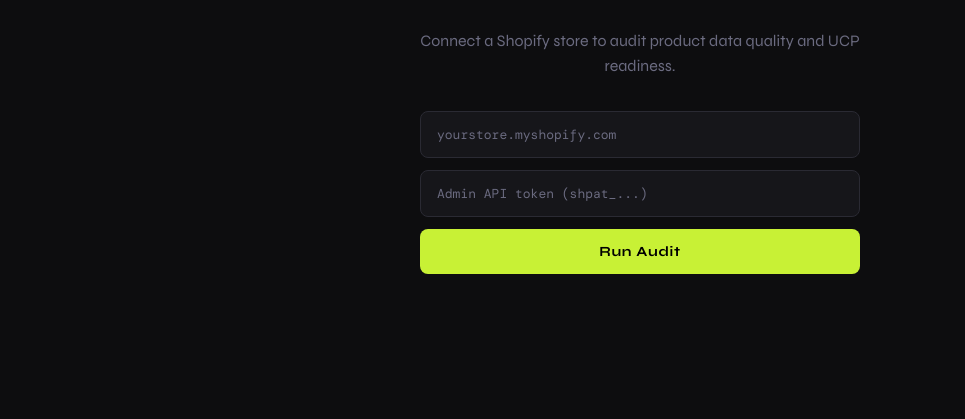
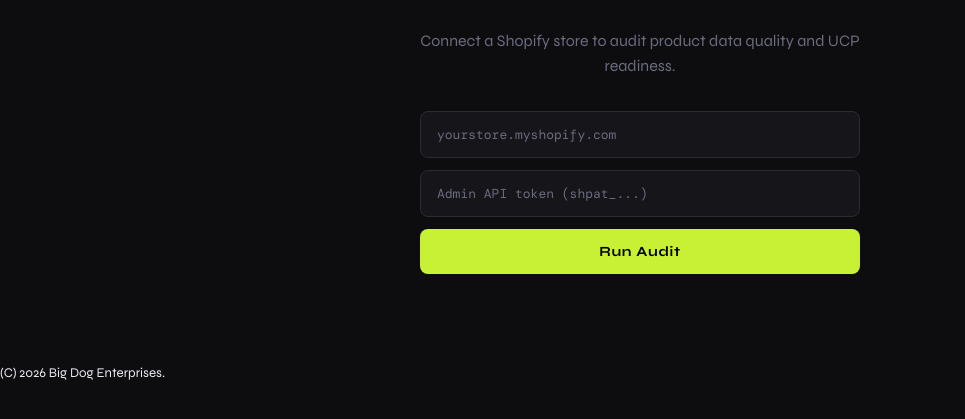
Before and after one commit to nativeappco/product-health, a website: page public/index.html in a window 1280 px wide. Shown: the part 257-676 px from the top of the page, without its empty margins (0-965 px from the left). Drawn offline with nearby package versions, Linux system fonts and the light colour scheme.

Commit message:
Update index.html
disclaimer

```diff
--- a/public/index.html
+++ b/public/index.html
@@ -1375,5 +1375,6 @@
   el.style.display = 'block';
 }
 </script>
+  <small>(C) 2026 Big Dog Enterprises.</small>
 </body>
 </html>
```
